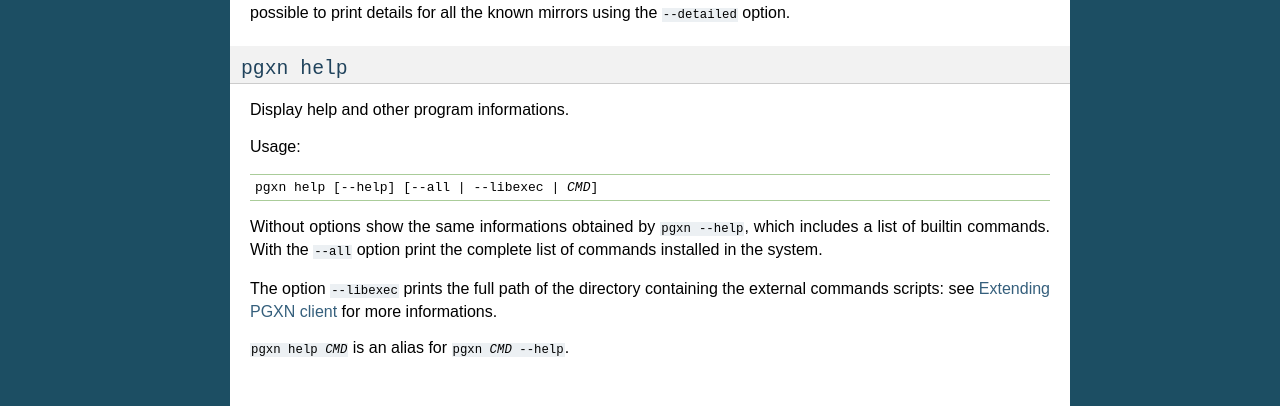
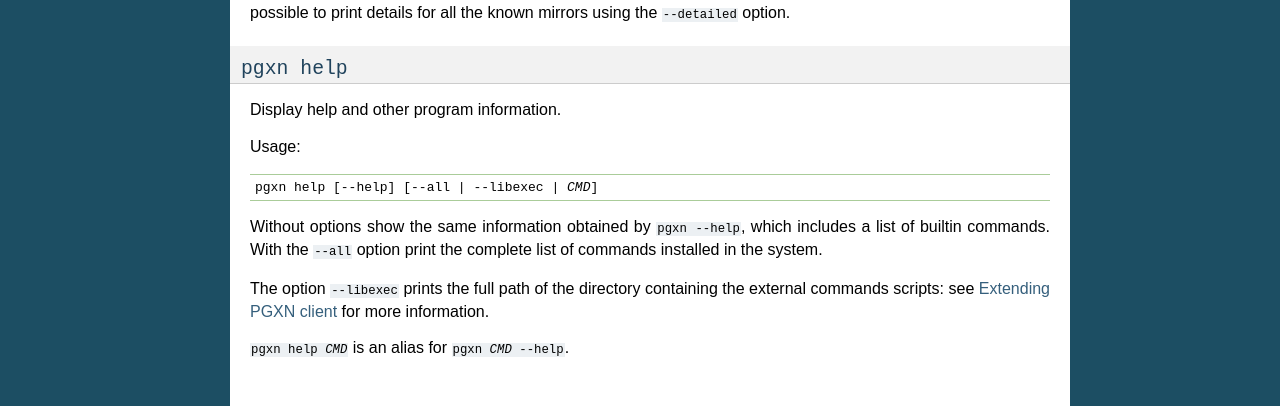
Before and after one commit to pgxn/pgxnclient, a Sphinx documentation site: the page built from docs/usage.rst, in a window 1280 px wide and 900 px high, scrolled down 5725 px. Shown: the part 431-837 px from the top of the window. Built offline with Sphinx 7.4.7, drawn with Linux system fonts in a browser that asks for light colours.

Commit message:
s/informations/information/g

```diff
--- a/docs/ext.rst
+++ b/docs/ext.rst
@@ -11,7 +11,7 @@
 ``pgxnclient/commands`` containing your command or a set of logically-related
 commands. The commands are implemented by subclassing the `!Command` class.
 Your commands will benefit of all the infrastructure available for the other
-commands. For up-to-date informations take a look at the implementation of
+commands. For up-to-date information take a look at the implementation of
 builtin simple commands, such as the ones in ``info.py``.
 
 If you are not into Python and want to add commands written in other
--- a/docs/usage.rst
+++ b/docs/usage.rst
@@ -457,7 +457,7 @@
 ``pgxn help``
 -------------
 
-Display help and other program informations.
+Display help and other program information.
 
 Usage:
 
@@ -466,11 +466,11 @@
 
     pgxn help [--help] [--all | --libexec | *CMD*]
 
-Without options show the same informations obtained by ``pgxn --help``, which
+Without options show the same information obtained by ``pgxn --help``, which
 includes a list of builtin commands. With the ``--all`` option print the
 complete list of commands installed in the system.
 
 The option ``--libexec`` prints the full path of the directory containing
-the external commands scripts: see :ref:`extending` for more informations.
+the external commands scripts: see :ref:`extending` for more information.
 
 :samp:`pgxn help {CMD}` is an alias for :samp:`pgxn {CMD} --help`.
```
Also changed, not shown: 5 other files.
